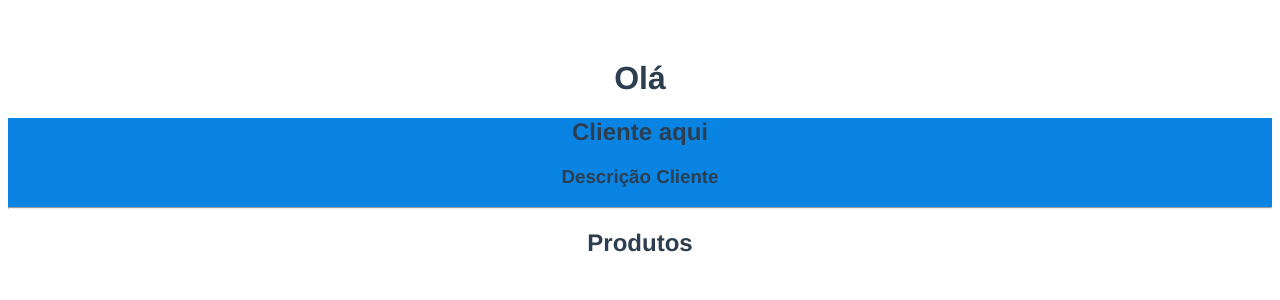
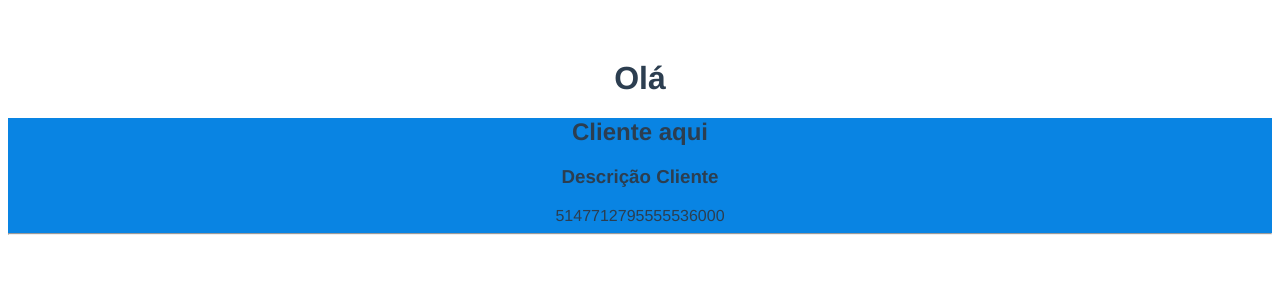
Before and after one commit to gabriellouredoti/aulasvuejs, a Vue app in the folder projetovue/: page / in a window 1280 px wide. Shown: the top 300 px of the page. Built offline with nearby package versions, Linux system fonts and the light colour scheme.

Commit message:
Ajustes nos componentes

```diff
--- a/projetovue/src/App.vue
+++ b/projetovue/src/App.vue
@@ -1,23 +1,18 @@
 <template>
   <div id="app">
     <h1>Olá</h1>
-    <cliente/>
-    <produtos/>
-
-
+    <Cliente/>
   </div>
 </template>
 
 <script>
 
 import Cliente from './components/Cliente';
-import Produtos from './components/Produtos';
 
 export default {
   name: 'App',
   components:{
     Cliente,
-    Produtos
   }
 }
 </script>
--- a/projetovue/src/components/Cliente.vue
+++ b/projetovue/src/components/Cliente.vue
@@ -2,12 +2,18 @@
     <div>
         <h2>Cliente aqui</h2>
         <h3>Descrição Cliente</h3>
+        {{ 2 + 2 * 2573856397777767985}}
         <hr>
     </div>
 </template>
 
 <script>
 export default {
+    data(){
+        return {
+
+        }
+    }
 
 }
 </script>
```
